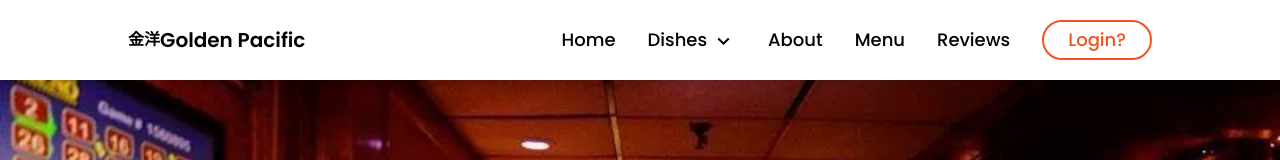
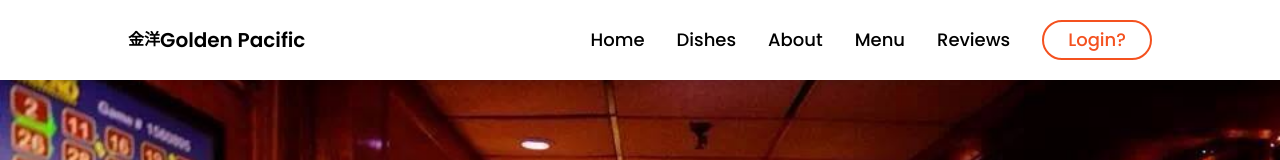
Before and after one commit to brli-dev/golden-pacific, a React (Vite) app: page / in a window 1280 px wide. Shown: the top 160 px of the page. Built offline with nearby package versions, Linux system fonts and the light colour scheme.

Commit message:
got rid of dishes drop down menu

```diff
--- a/src/components/Navbar.tsx
+++ b/src/components/Navbar.tsx
@@ -37,10 +37,10 @@ const Navbar = () => {
                         <div className='flex items-center gap-1'>
                         <Link to="dishes" spy={true} smooth={true} duration={500} className='hover:text-brightColor transition-all cursor-pointer'>Dishes</Link>
 
-                        <BiChevronDown className='cursor-pointer' size={25}/>
+                        {/* <BiChevronDown className='cursor-pointer' size={25}/> */}
                         </div>
 
-                        <ul className='absolute hidden space-y-2 group-hover:block bg-white border border-gray-300 rounded-lg p-5'>
+                        {/* <ul className='absolute hidden space-y-2 group-hover:block bg-white border border-gray-300 rounded-lg p-5'>
                             <li>
                             <Link to="dishes" spy={true} smooth={true} duration={500} className='hover:text-brightColor transition-all cursor-pointer'>Spicy</Link>
                             </li>
@@ -53,7 +53,7 @@ const Navbar = () => {
                             <li>
                             <Link to="dishes" spy={true} smooth={true} duration={500} className='hover:text-brightColor transition-all cursor-pointer'>Crispy</Link>
                             </li>
-                        </ul>
+                        </ul> */}
                     </div>
                     <Link to="about" spy={true} smooth={true} duration={500} className='hover:text-brightColor transition-all cursor-pointer'>About</Link>
                     <Link to="menu" spy={true} smooth={true} duration={500} className='hover:text-brightColor transition-all cursor-pointer'>Menu</Link>
```
